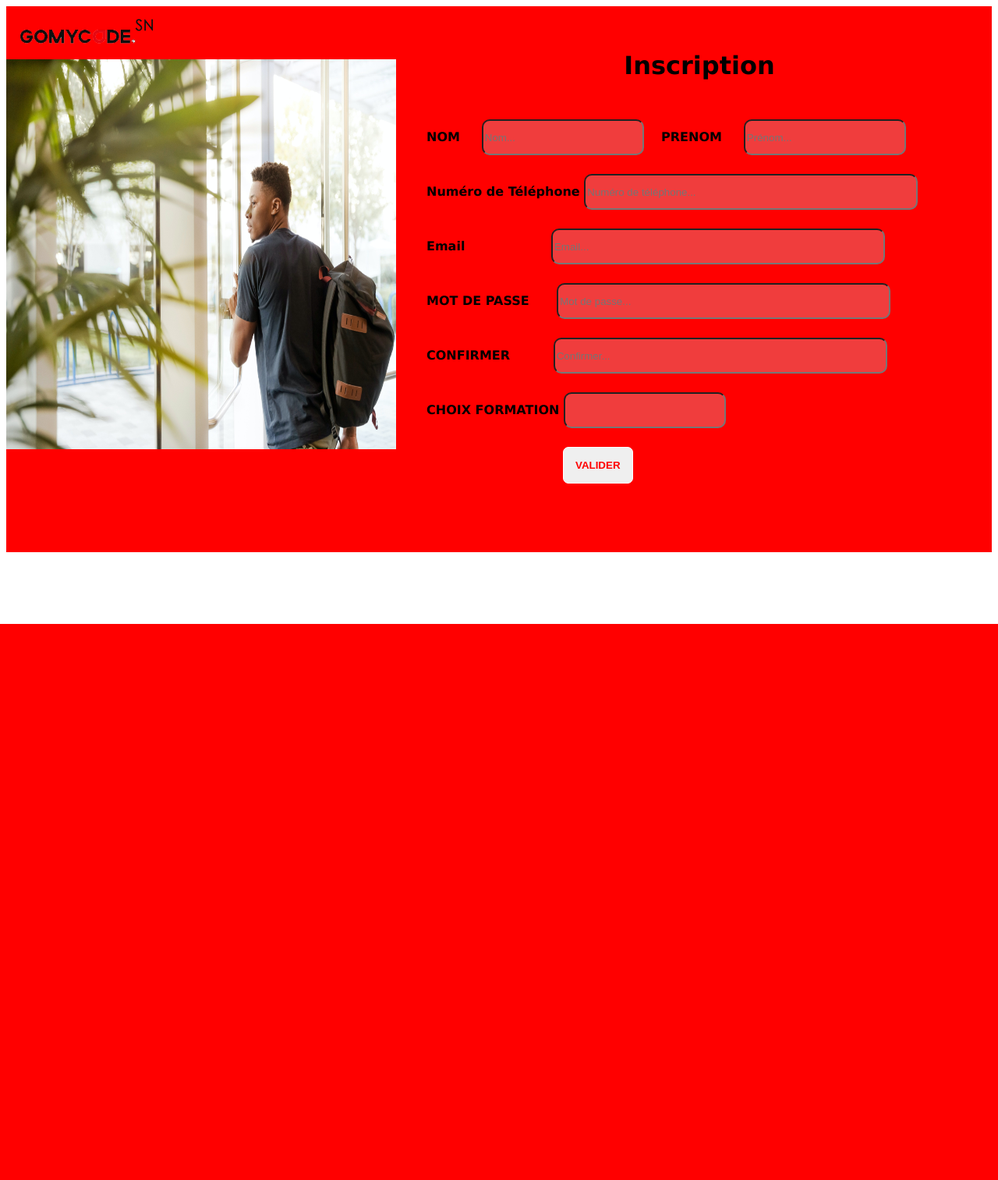
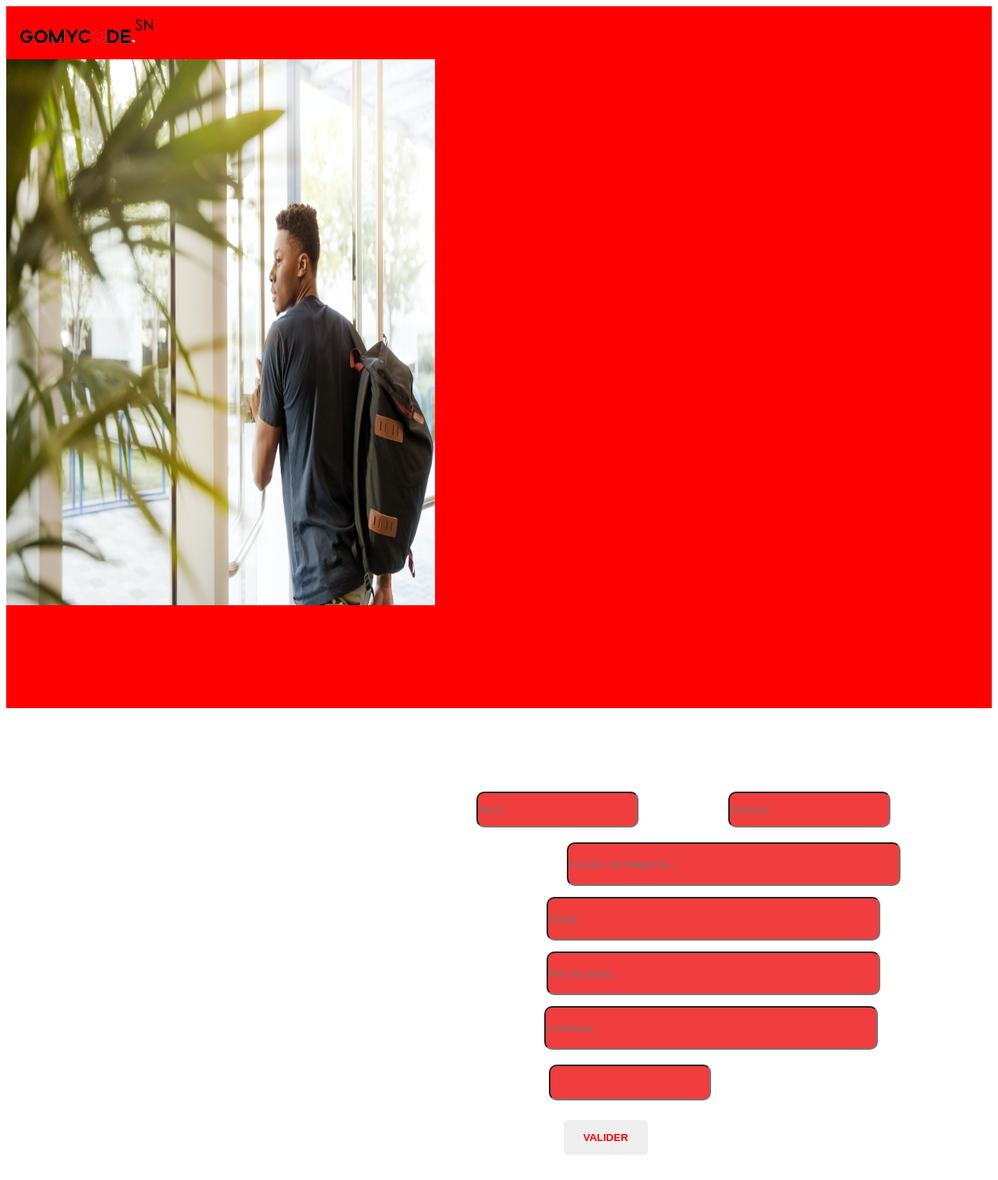
Before and after one commit to Lvmzoo-Dev/hackaton_gomycode, a PHP site: page /inscription.php in a window 1280 px wide. Shown: the whole page at 78% size. Before the commit the page ends 800 px from the top, so only its background shows below. Run offline with PHP 8.4, Linux system fonts and the light colour scheme.

Commit message:
Ajout Bouton Validation

```diff
--- a/css/inscription.css
+++ b/css/inscription.css
@@ -1,6 +1,6 @@
 .container {
     background-color: red;
-    height: 700px;
+    height: 900px;
 }
 
 .container .logo {
@@ -8,8 +8,9 @@
 }
 
 .form {
+    margin-top: 90px;
+    color: white;
     font-family: 'Lucida Sans';
-    font-weight: bold;
     float: right;
     width: 700px;
     padding: 20px;
@@ -22,31 +23,38 @@
     height: 40px;
     border-radius: 10px;
     background-color: #F03D3D;
+    color: white;
     /* opacity: .5; */
 }
 
 .form .tel {
     width: 420px;
+    height: 50px;
 }
 
 .form .email {
     width: 420px;
+    height: 50px;
     margin-left: 105px;
 }
 
 .form .mdp {
     width: 420px;
+    height: 50px;
     margin-left: 30px;
 }
 
 .form .confMdp {
     width: 420px;
+    height: 50px;
     margin-left: 50px;
 }
 
 .form button {
     margin-left: 25%;
     padding: 15px;
+    padding-left: 25px;
+    padding-right: 25px;
     color: red;
     font-weight: bold;
     border-radius: 7px;
--- a/inscription.php
+++ b/inscription.php
@@ -18,7 +18,7 @@
             </span>
             <br>
             <span>
-                <img src="images/man.jpg" width="500" height="500" alt="">
+                <img src="images/man.jpg" width="550" height="700" alt="">
             </span>
         </div>
         <div class="form">
```
